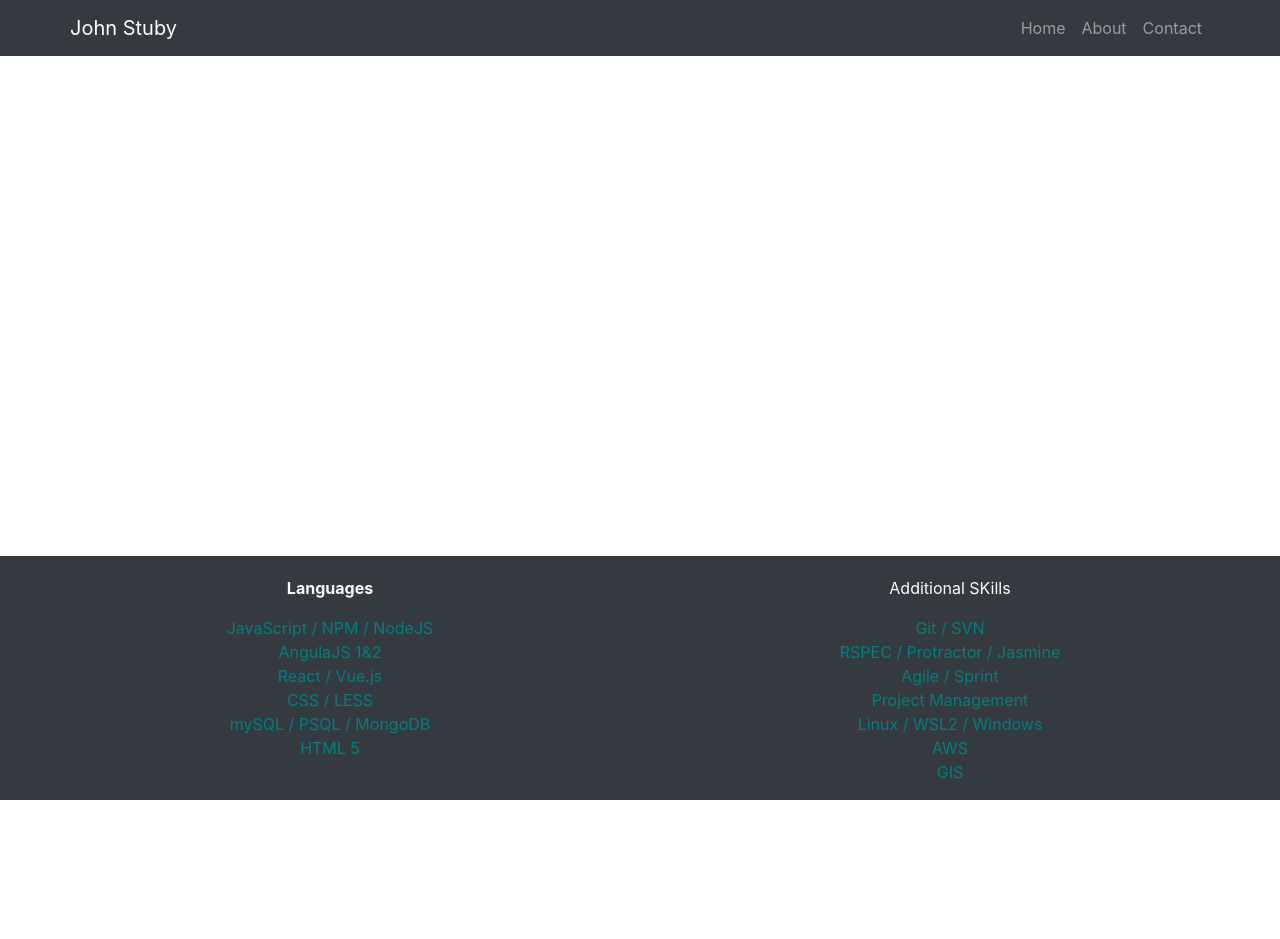
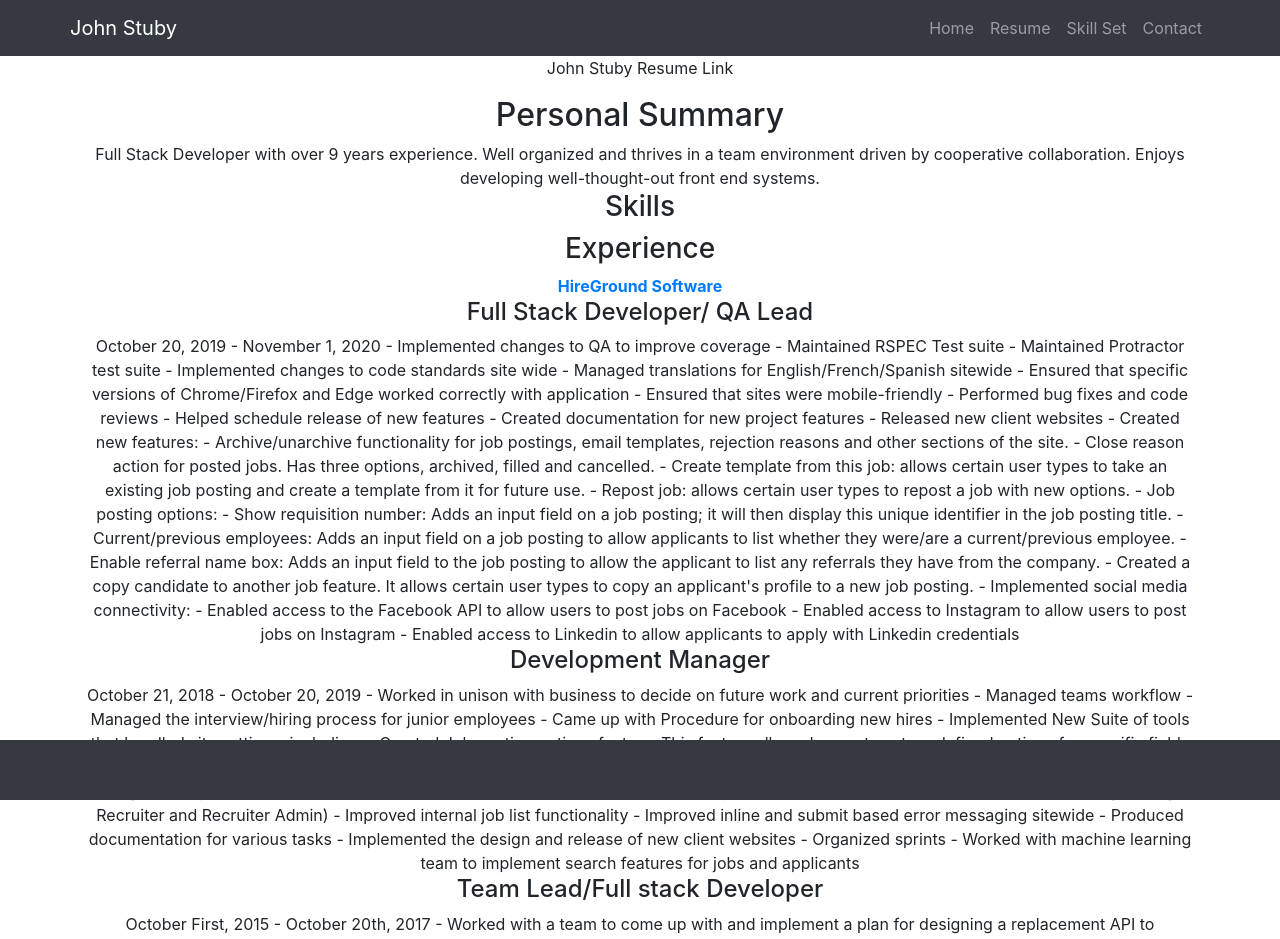
Before and after one commit to johnstuby7/portfolio, a React (Create React App) app: page /resume in a window 1280 px wide. Shown: the top 939 px of the page. Before the commit the page ends 800 px from the top, so only its background shows below. Built offline with nearby package versions, Linux system fonts and the light colour scheme.

Commit message:
Started loading in resume, updated skill set, made it so that github and linkedin in contact are clickable links that go to my profiles

```diff
--- a/package.json
+++ b/package.json
@@ -3,6 +3,9 @@
   "version": "0.1.0",
   "private": true,
   "dependencies": {
+    "@fortawesome/fontawesome-svg-core": "^1.2.35",
+    "@fortawesome/free-solid-svg-icons": "^5.15.3",
+    "@fortawesome/react-fontawesome": "^0.1.14",
     "@testing-library/jest-dom": "^5.11.4",
     "@testing-library/react": "^11.1.0",
     "@testing-library/user-event": "^12.1.10",
--- a/src/App.css
+++ b/src/App.css
@@ -38,6 +38,10 @@
 
 }
 
+.footer-padding {
+  padding: 22px;
+}
+
 @keyframes App-logo-spin {
   from {
     transform: rotate(0deg);
--- a/src/App.js
+++ b/src/App.js
@@ -1,6 +1,6 @@
 import React from "react";
 import { BrowserRouter as Router, Route, Switch } from "react-router-dom";
-import { Navigation, Footer, Home, About, Contact } from "./components";
+import { Navigation, Footer, Home, SkillSet, Contact, Resume } from "./components";
 function App() {
   return (
     <div className="App">
@@ -8,7 +8,8 @@ function App() {
         <Navigation />
         <Switch>
           <Route path="/" exact component={() => <Home />} />
-          <Route path="/about" exact component={() => <About />} />
+          <Route path="/resume" exact component={() => <Resume />} />
+          <Route path="/skillSet" exact component={() => <SkillSet />} />
           <Route path="/contact" exact component={() => <Contact />} />
         </Switch>
         <Footer />
--- a/src/components/About.jsx
+++ /dev/null
@@ -1,30 +0,0 @@
-import React from "react";
-
-function About() {
-  return (
-    <div className="about">
-      <div class="container">
-        <div class="row align-items-center my-5">
-          <div class="col-lg-7">
-            <img
-              class="img-fluid rounded mb-4 mb-lg-0"
-              src="http://placehold.it/900x400"
-              alt=""
-            />
-          </div>
-          <div class="col-lg-5">
-            <h1 class="font-weight-light">About</h1>
-            <p>
-              Lorem Ipsum is simply dummy text of the printing and typesetting
-              industry. Lorem Ipsum has been the industry's standard dummy text
-              ever since the 1500s, when an unknown printer took a galley of
-              type and scrambled it to make a type specimen book.
-            </p>
-          </div>
-        </div>
-      </div>
-    </div>
-  );
-}
-
-export default About;
--- a/src/components/Contact.jsx
+++ b/src/components/Contact.jsx
@@ -1,4 +1,5 @@
 import React from "react";
+import { Link } from "react-router-dom";
 
 function Contact() {
   return (
@@ -14,9 +15,10 @@ function Contact() {
           </div>
           <div class="col-lg-5">
             <h1 class="font-weight-light">Contact</h1>
-            <p> Email: Johnstuby7@gmail.com</p>
-            <p>Github: https://github.com/johnstuby7</p>
-            <p>LinkedIn: https://www.linkedin.com/in/john-stuby-886a5749/</p>
+            <p> <b>Email:</b> Johnstuby7@gmail.com</p>
+            <a  class="font-weight-light" href="https://github.com/johnstuby7" target="_blank">Github </a><br></br>
+            <a href="https://www.linkedin.com/in/john-stuby-886a5749" target="_blank">LinkedIn </a><br></br>
+
           </div>
         </div>
       </div>
--- a/src/components/Footer.jsx
+++ b/src/components/Footer.jsx
@@ -1,39 +1,13 @@
 import React from "react";
 import '../App.css';
+import { FontAwesomeIcon } from '@fortawesome/react-fontawesome'
+import { faCoffee } from '@fortawesome/free-solid-svg-icons'
 
 function Footer() {
   return (
     <div className="footer">
-      <footer class="bg-dark fixed-bottom">
-				<div class="float-container">
-					<div class="float-child">
-						<p class="text-white">
-							<b>Languages</b>
-						</p>
-						<p style={{color: 'teal'}} >
-							JavaScript / NPM / NodeJS  <br></br>
-							AngulaJS 1&2 <br></br>
-							React / Vue.js <br></br>
-							CSS / LESS <br></br>
-							mySQL / PSQL / MongoDB <br></br>
-							HTML 5
-						</p>
-					</div>
-					<div class="float-child">
-						<p class="text-white">
-							Additional SKills
-						</p>
-						<p style={{color: 'teal'}}>
-							Git / SVN <br></br>
-							RSPEC / Protractor / Jasmine <br></br>
-							Agile / Sprint <br></br>
-							Project Management <br></br>
-							Linux / WSL2 / Windows <br></br>
-							AWS <br></br>
-							GIS
-						</p>
-					</div>
-				</div>
+      <footer class="footer-padding bg-dark fixed-bottom">
+				<p></p>
       </footer>
     </div>
   );
--- a/src/components/Navigation.jsx
+++ b/src/components/Navigation.jsx
@@ -24,11 +24,20 @@ function Navigation(props) {
               </li>
               <li
                 class={`nav-item  ${
-                  props.location.pathname === "/about" ? "active" : ""
+                  props.location.pathname === "/Resume" ? "active" : ""
                 }`}
               >
-                <Link class="nav-link" to="/about">
-                  About
+                <Link class="nav-link" to="/resume">
+                Resume
+                </Link>
+              </li>
+              <li
+                class={`nav-item  ${
+                  props.location.pathname === "/SkillSet" ? "active" : ""
+                }`}
+              >
+                <Link class="nav-link" to="/skillSet">
+                Skill Set
                 </Link>
               </li>
               <li
--- /dev/null
+++ b/src/components/Resume.jsx
@@ -0,0 +1,99 @@
+import React from "react";
+import { Link, withRouter } from "react-router-dom";
+
+function Resume() {
+  return (
+    <div className="resume">
+      <div class="container">
+        <p>John Stuby Resume Link</p>
+        <h2>Personal Summary</h2>
+        <span>
+          Full Stack Developer with over 9 years experience. Well organized and
+          thrives in a team environment driven by cooperative collaboration. Enjoys developing well-thought-out front end systems.
+        </span> <br></br>
+
+        <h3>Skills</h3>
+
+        <h3>Experience</h3>
+        <Link to={{ pathname: "https://hiregroundsoftware.com/" }} target="_blank" >
+          <b>HireGround Software</b>
+        </Link> <br></br>
+        <span>
+        <h4>Full Stack Developer/ QA Lead</h4>
+        October 20, 2019 - November 1, 2020
+
+        - Implemented changes to QA to improve coverage
+          - Maintained RSPEC Test suite
+          - Maintained Protractor test suite
+        - Implemented changes to code standards site wide
+          - Managed translations for English/French/Spanish sitewide
+          - Ensured that specific versions of Chrome/Firefox and Edge worked correctly with application
+          - Ensured that sites were mobile-friendly
+        - Performed bug fixes and code reviews
+        - Helped schedule release of new features
+        - Created documentation for new project features
+        - Released new client websites
+        - Created new features:
+          - Archive/unarchive functionality for job postings, email templates, rejection reasons and other sections of the site.
+          - Close reason action for posted jobs. Has three options, archived, filled and cancelled.
+          - Create template from this job: allows certain user types to take an existing job posting and create a template from it for future use.
+          - Repost job: allows certain user types to repost a job with new options.
+          - Job posting options:
+            - Show requisition number: Adds an input field on a job posting; it will then display this unique identifier in the job posting title.
+            - Current/previous employees: Adds an input field on a job posting to allow applicants to list whether they were/are a current/previous employee.
+            - Enable referral name box: Adds an input field to the job posting to allow the applicant to list any referrals they have from the company.
+            - Created a copy candidate to another job feature. It allows certain user types to copy an applicant's profile to a new job posting.
+        - Implemented social media connectivity:
+          - Enabled access to the Facebook API to allow users to post jobs on Facebook
+          - Enabled access to Instagram to allow users to post jobs on Instagram
+          - Enabled access to Linkedin to allow applicants to apply with Linkedin credentials
+        </span> <br></br>
+        <h4>Development Manager</h4>
+        <span>
+        October 21, 2018 - October 20, 2019
+
+        - Worked in unison with business to decide on future work and current priorities
+        - Managed teams workflow
+        - Managed the interview/hiring process for junior employees
+        - Came up with Procedure for onboarding new hires
+        - Implemented New Suite of tools that handled site settings, including:
+          - Created Job posting options feature. This feature allowed users to set predefined options for specific fields for future job listings.
+          - Improved Company details feature to allow the use of multiple logos and listing of more company details
+          - Improved user management options: Reworked feature to allow more customization for each user option. Total of Five (observer, Decision Maker, Hiring Manager, Recruiter and Recruiter Admin)
+          - Improved internal job list functionality
+          - Improved inline and submit based error messaging sitewide
+        - Produced documentation for various tasks
+        - Implemented the design and release of new client websites
+        - Organized sprints
+        - Worked with machine learning team to implement search features for jobs and applicants
+
+        </span> <br></br>
+        <h4>Team Lead/Full stack Developer</h4>
+        <span>
+        October First, 2015 - October 20th, 2017
+
+        - Worked with a team to come up with and implement a plan for designing a replacement API to communicate with AngularJS front-end using Ruby on Rails.
+          Transition included a new database structure with a move from MongoDB to PostgreSQL.
+        - Implemented RSPEC and Protractor test suites
+        - Helped implement Agile and Scrum methodologies
+
+        </span> <br></br>
+
+        <Link to={{ pathname: "https://www.istockphoto.com/" }} target="_blank" >
+        <b>Istock Photography</b>
+        </Link> <br></br>
+        <h4>Full Stack Developer</h4>
+        October First, 2012 - August 1, 2015
+
+        - Implemented security requirements sitewide using Regex, sitewide translations, error messaging services, and a new feature for extended licences on asset display page including SEO and meta data improvements.
+        - Worked to develop a new video consumption device for iStock video contributors to minimize the amount of tools needed to upload video and audio files.
+        - Set up Amazon Web Services (AWS) for the project.
+        - Wrote Cucumber and unit tests as needed.
+
+        <p>John Stuby Resume Link</p>
+      </div>
+    </div>
+  );
+}
+
+export default Resume;
--- /dev/null
+++ b/src/components/SkillSet.jsx
@@ -0,0 +1,42 @@
+import React from "react";
+
+function SkillSet() {
+  return (
+    <div className="skillSet">
+      <div class="container">
+        <div class="row align-items-center my-5">
+          <div class="col-lg-7">
+          <p>
+            <b>Languages</b>
+          </p>
+          <p style={{color: 'teal'}} >
+            JavaScript / NPM / NodeJS  <br></br>
+            AngulaJS 1&2 <br></br>
+            React / Vue.js <br></br>
+            CSS / LESS <br></br>
+            mySQL / PSQL / MongoDB <br></br>
+            HTML 5
+          </p>
+          </div>
+          <div class="col-lg-5">
+          <p>
+            <b>Additional Skills</b>
+          </p>
+          <p style={{color: 'teal'}}>
+            Git / SVN <br></br>
+            RSPEC / Protractor / Jasmine <br></br>
+            Agile / Sprint <br></br>
+            Project Management <br></br>
+            Linux / WSL2 / Windows <br></br>
+            AWS <br></br>
+            GIS
+          </p>
+        </div>
+      </div>
+
+      </div>
+    </div>
+  );
+}
+
+export default SkillSet;
--- a/src/components/index.js
+++ b/src/components/index.js
@@ -1,5 +1,6 @@
 export { default as Navigation } from "./Navigation";
 export { default as Footer } from "./Footer";
 export { default as Home } from "./Home";
-export { default as About } from "./About";
+export { default as SkillSet } from "./SkillSet";
 export { default as Contact } from "./Contact";
+export { default as Resume } from "./Resume";
```
Also changed, not shown: 1 other file (tests, documents, lock files or other folders).
